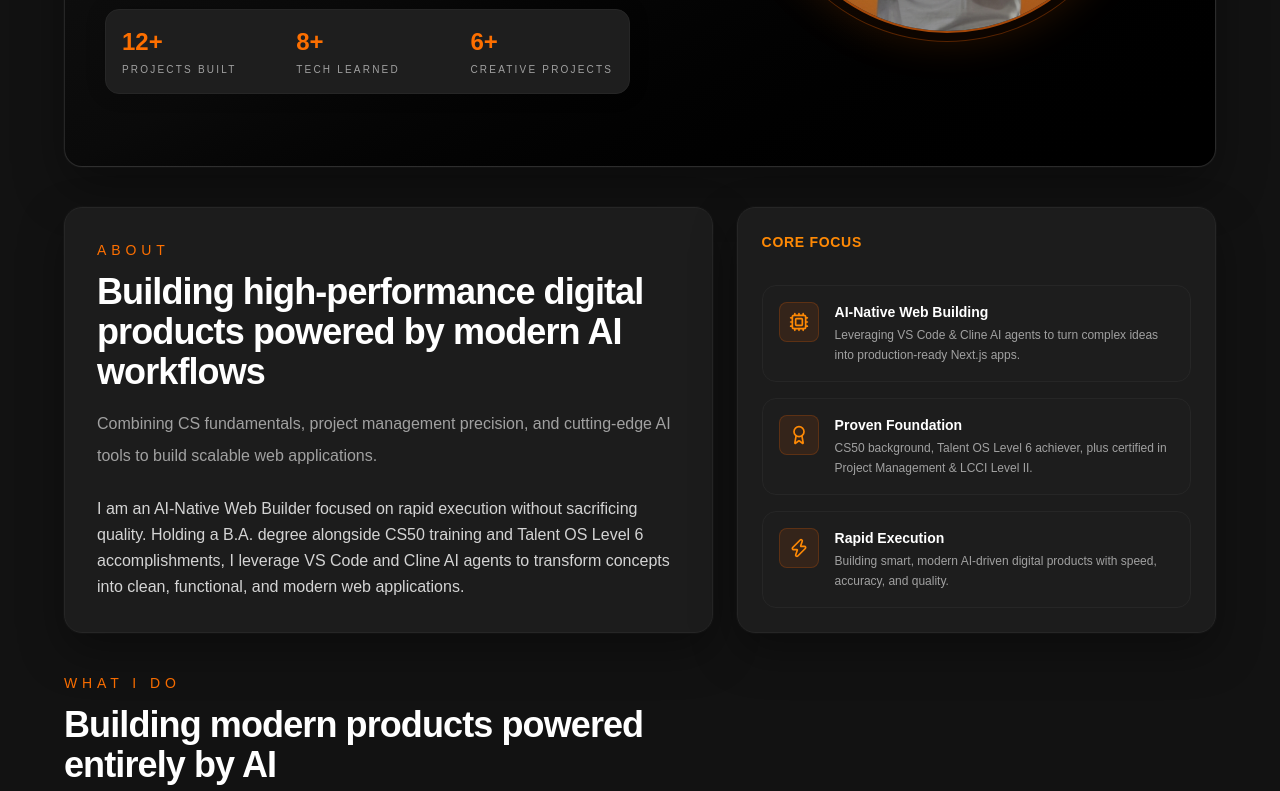
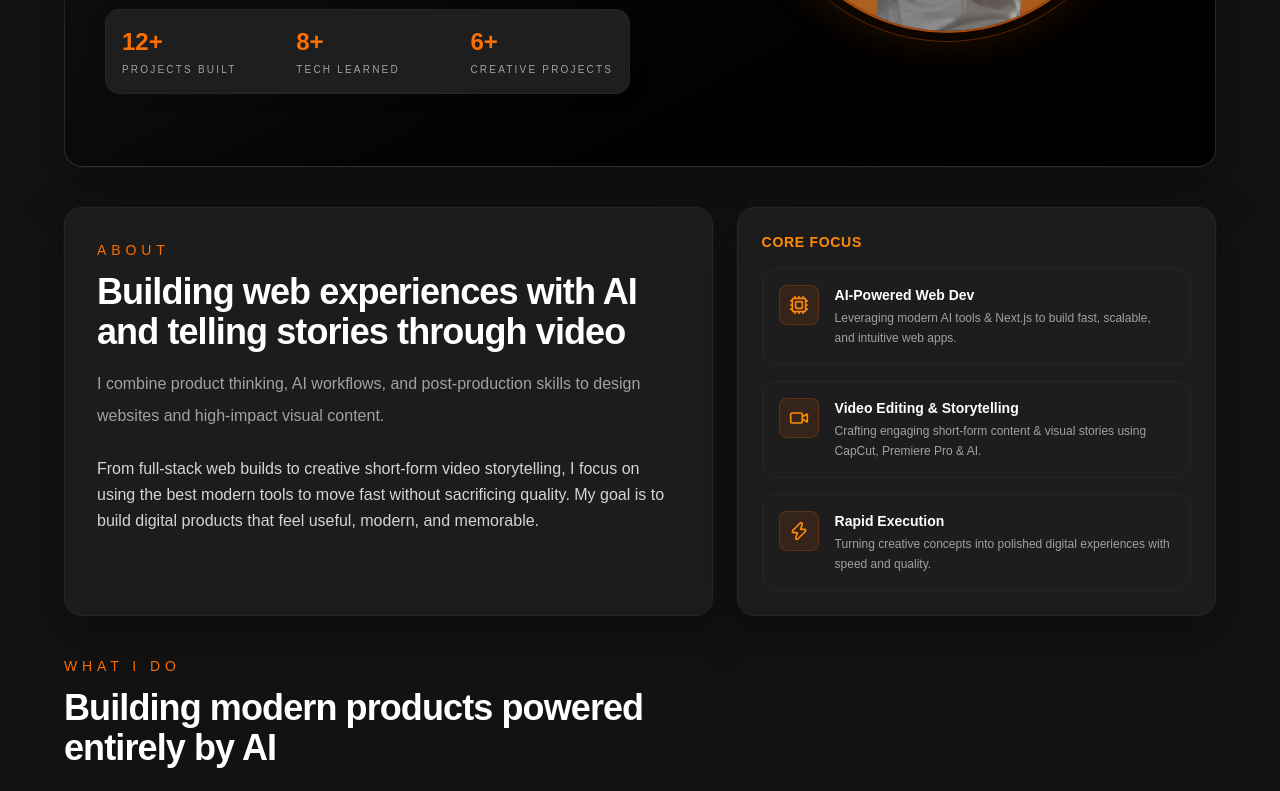
Before and after one commit to mrhlaingdev/MR-HLAING-PORTFOLIO, a Next.js app: page / in a window 1280 px wide. Shown: the part 608-1399 px from the top of the page. Built offline with nearby package versions, Linux system fonts and the light colour scheme.

Commit message:
Update About section

```diff
--- a/src/sections/AboutMe.jsx
+++ b/src/sections/AboutMe.jsx
@@ -1,21 +1,21 @@
 import SectionHeading from "@/components/SectionHeading";
-import { Cpu, Award, Zap } from "lucide-react";
+import { Cpu, Video, Zap } from "lucide-react";
 
 const highlights = [
   {
     icon: Cpu,
-    title: "AI-Native Web Building",
-    desc: "Leveraging VS Code & Cline AI agents to turn complex ideas into production-ready Next.js apps.",
+    title: "AI-Powered Web Dev",
+    desc: "Leveraging modern AI tools & Next.js to build fast, scalable, and intuitive web apps.",
   },
   {
-    icon: Award,
-    title: "Proven Foundation",
-    desc: "CS50 background, Talent OS Level 6 achiever, plus certified in Project Management & LCCI Level II.",
+    icon: Video,
+    title: "Video Editing & Storytelling",
+    desc: "Crafting engaging short-form content & visual stories using CapCut, Premiere Pro & AI.",
   },
   {
     icon: Zap,
     title: "Rapid Execution",
-    desc: "Building smart, modern AI-driven digital products with speed, accuracy, and quality.",
+    desc: "Turning creative concepts into polished digital experiences with speed and quality.",
   },
 ];
 
@@ -26,15 +26,15 @@ export default function AboutMe() {
       <div className="glass-panel p-8 rounded-[18px] border border-neutral-800 bg-neutral-900/60 backdrop-blur-xl">
         <SectionHeading
           eyebrow="About"
-          title="Building high-performance digital products powered by modern AI workflows"
-          subtitle="Combining CS fundamentals, project management precision, and cutting-edge AI tools to build scalable web applications."
+          title="Building web experiences with AI and telling stories through video"
+          subtitle="I combine product thinking, AI workflows, and post-production skills to design websites and high-impact visual content."
         />
         <p className="mt-6 text-base leading-relaxed text-neutral-300">
-          I am an AI-Native Web Builder focused on rapid execution without sacrificing quality. Holding a B.A. degree alongside CS50 training and Talent OS Level 6 accomplishments, I leverage VS Code and Cline AI agents to transform concepts into clean, functional, and modern web applications.
+          From full-stack web builds to creative short-form video storytelling, I focus on using the best modern tools to move fast without sacrificing quality. My goal is to build digital products that feel useful, modern, and memorable.
         </p>
       </div>
 
-      {/* Right Core Highlights */}
+      {/* Right Core Highlights (Replacing Redundant Stats) */}
       <div className="glass-panel p-6 rounded-[18px] border border-neutral-800 bg-neutral-900/60 backdrop-blur-xl flex flex-col justify-between">
         <h3 className="text-sm font-semibold uppercase tracking-wider text-orange-400 mb-4">
           Core Focus
```
